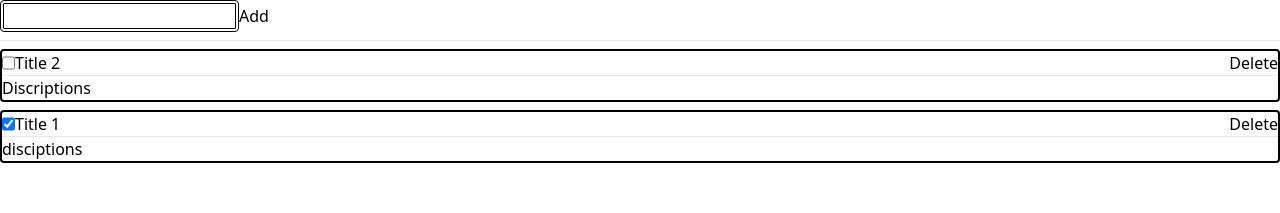
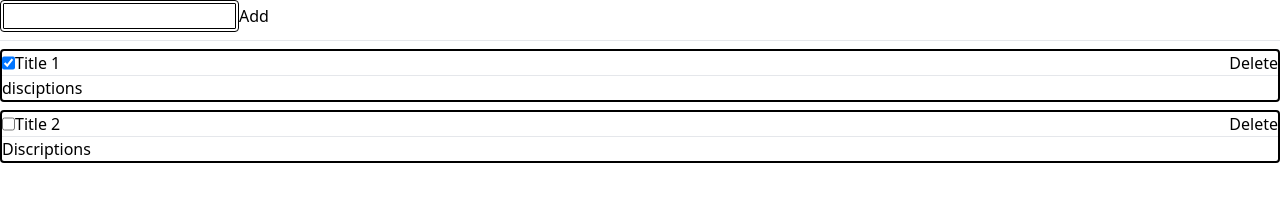
Before and after one commit to minusvoid/memocard-app, a React (Create React App) app: page / in a window 1280 px wide. Shown: the top 213 px of the page. Built offline with nearby package versions, Linux system fonts and the light colour scheme.

Commit message:
ピン機能をJSで実装

```diff
--- a/src/components/cardlist.tsx
+++ b/src/components/cardlist.tsx
@@ -12,7 +12,7 @@ const CardList: React.FC<Props> = ({ cards, addCards }) => {
 	const handlePinned = (card: Card) => {
 		addCards( prev => prev.map( t =>
 			t.id === card.id
-			? { ...card, pimmed: !card.pinned }
+			? { ...card, pinned: !card.pinned }
 			: t
 		))
 	}
@@ -28,14 +28,18 @@ const CardList: React.FC<Props> = ({ cards, addCards }) => {
 			{
 				cards.length <= 0 ? 'No Card saved!' :
 				<ul className="card-list">
-					{ cards.map( card => (
+					{
+						cards
+							.sort((prev, next) => (!prev.pinned && next.pinned) ? 1 : -1)
+							.map( card => (
 								<CardItem
 									key={card.id}
 									card={card}
 									handlePinned={handlePinned}
 									handleDelete={handleDelete}
 								/>
-					))	}
+							))
+					}
 				</ul>
 			}
 		</div>
```
Lines whose indentation alone changed are shown as unchanged.
